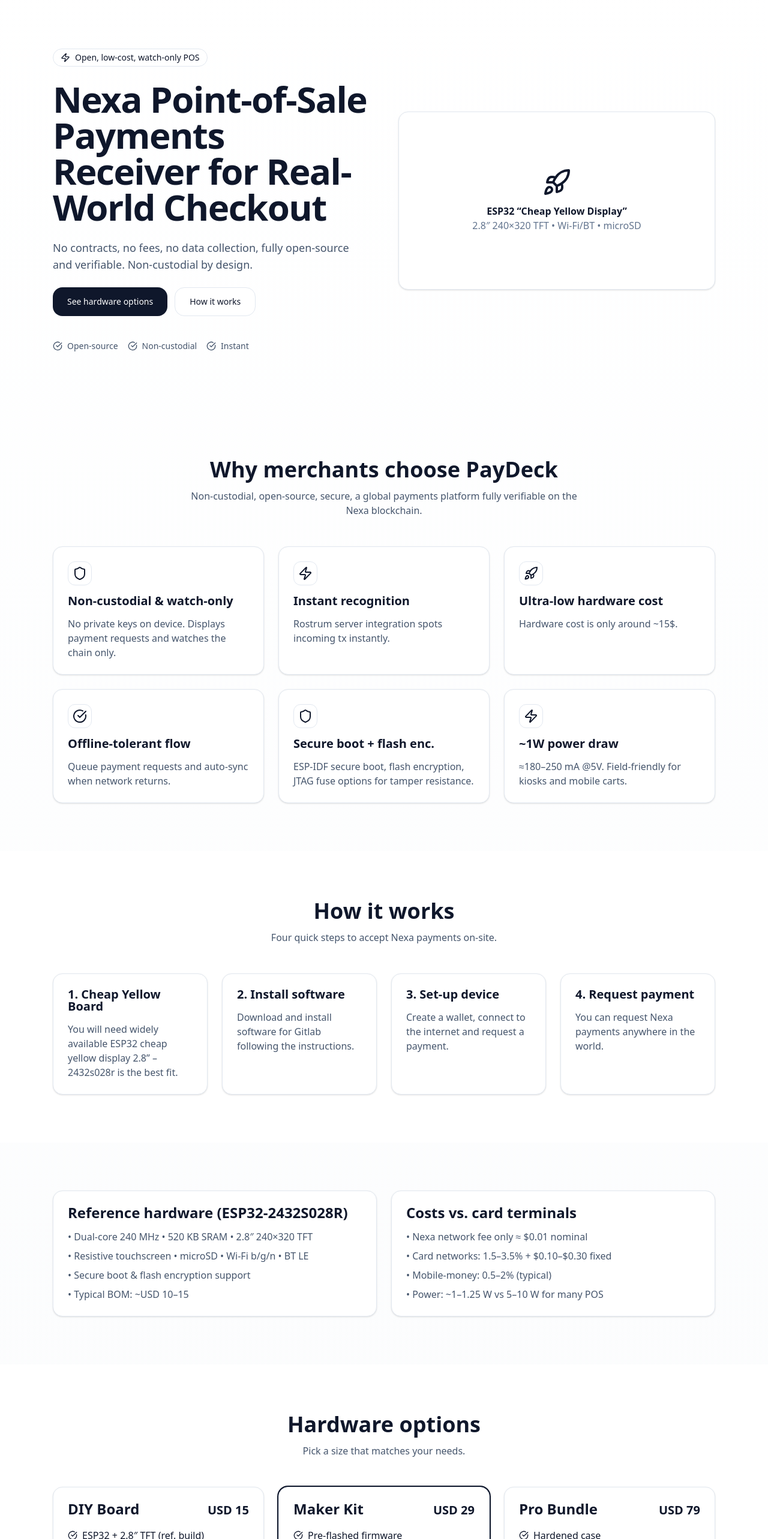
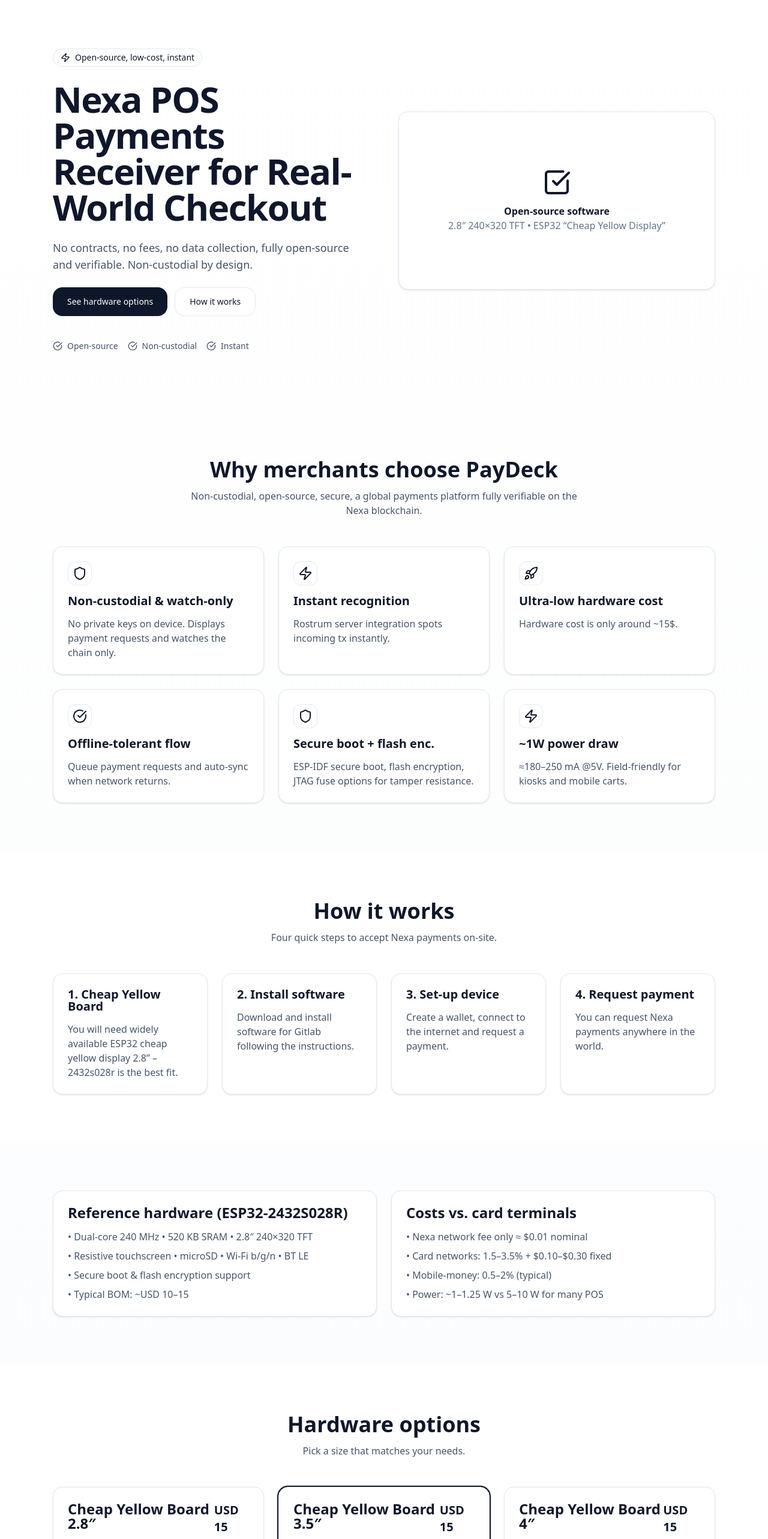
Before and after one commit to IamEndo/site, a Next.js app: page / in a window 1280 px wide. Shown: the part 80-2646 px from the top of the page at 60% size. Built offline with nearby package versions, Linux system fonts and the light colour scheme.

Commit message:
Update page.tsx

```diff
--- a/app/page.tsx
+++ b/app/page.tsx
@@ -7,6 +7,7 @@
   Shield,
   Zap,
   CheckCircle,
+  CheckSquare,
   Menu,
   X,
   Mail,
@@ -69,21 +70,21 @@
 
 const plans = [
   {
-    name: "DIY Board",
+    name: "Cheap Yellow Board 2.8″",
     price: "USD 15",
     perks: [
       "ESP32 + 2.8″ TFT (ref. build)",
-      "Open firmware (watch-only)",
+      "Open-source software (watch-only)",
       "QR/Nexa URI display",
     ],
     cta: "Build from guide",
     highlight: false,
   },
   {
-    name: "Maker Kit",
-    price: "USD 29",
+    name: "Cheap Yellow Board 3.5″",
+    price: "USD 15",
     perks: [
-      "Pre-flashed firmware",
+      "ESP32 + 3.5″ TFT (ref. build)",
       "Desk stand + cables",
       "CSV/JSON logging to microSD",
     ],
@@ -91,8 +92,8 @@
     highlight: true,
   },
   {
-    name: "Pro Bundle",
-    price: "USD 79",
+    name: "Cheap Yellow Board 4″",
+    price: "USD 15",
     perks: ["Hardened case", "Secure boot enabled", "Priority support & docs"],
     cta: "Talk to us",
     highlight: false,
@@ -136,7 +137,7 @@
         <div className="max-w-6xl mx-auto px-4 sm:px-6">
           <div className="flex items-center justify-between h-16">
             <a href="#home" className="flex items-center gap-2 font-semibold">
-              <CheckCircle className="w-5 h-5" aria-hidden />
+              <CheckSquare className="w-5 h-5" aria-hidden />
               <span>PayDeck</span>
             </a>
 
@@ -218,10 +219,10 @@
             >
               <span className="inline-flex items-center gap-2 text-sm px-3 py-1 rounded-full border border-slate-200 dark:border-slate-800 w-fit">
                 <Zap className="w-4 h-4" aria-hidden />
-                Open, low-cost, watch-only POS
+                Open-source, low-cost, instant
               </span>
               <h1 className="text-4xl md:text-6xl font-bold tracking-tight">
-                Nexa Point-of-Sale Payments Receiver for Real-World Checkout
+                Nexa POS Payments Receiver for Real-World Checkout
               </h1>
               <p className="text-lg text-slate-600 dark:text-slate-300">
                 No contracts, no fees, no data collection, fully open-source and verifiable.
@@ -257,10 +258,10 @@
             >
               <div className="aspect-video rounded-2xl border border-slate-200 dark:border-slate-800 shadow-sm bg-white dark:bg-slate-900 p-4 grid place-items-center">
                 <div className="text-center">
-                  <Rocket className="w-12 h-12 mx-auto mb-3" />
-                  <p className="font-semibold">ESP32 “Cheap Yellow Display”</p>
+                  <CheckSquare className="w-12 h-12 mx-auto mb-3" />
+                  <p className="font-semibold">Open-source software</p>
                   <p className="text-slate-500 dark:text-slate-400">
-                    2.8″ 240×320 TFT • Wi-Fi/BT • microSD
+                    2.8″ 240×320 TFT • ESP32 “Cheap Yellow Display”
                   </p>
                 </div>
               </div>
@@ -476,9 +477,9 @@
       <footer className="py-10 border-t border-slate-200 dark:border-slate-800">
         <div className="max-w-6xl mx-auto px-4 sm:px-6 flex flex-col md:flex-row items-center justify-between gap-4">
           <div className="flex items-center gap-2 text-sm text-slate-600 dark:text-slate-300">
-            <CheckCircle className="w-4 h-4" aria-hidden />
+            <CheckSquare className="w-4 h-4" aria-hidden />
             <span>
-              © {new Date().getFullYear()} PayDeck. Open source firmware.
+              © {new Date().getFullYear()} PayDeck. Open source software.
             </span>
           </div>
           <div className="text-sm text-slate-600 dark:text-slate-300 flex gap-4">
```
